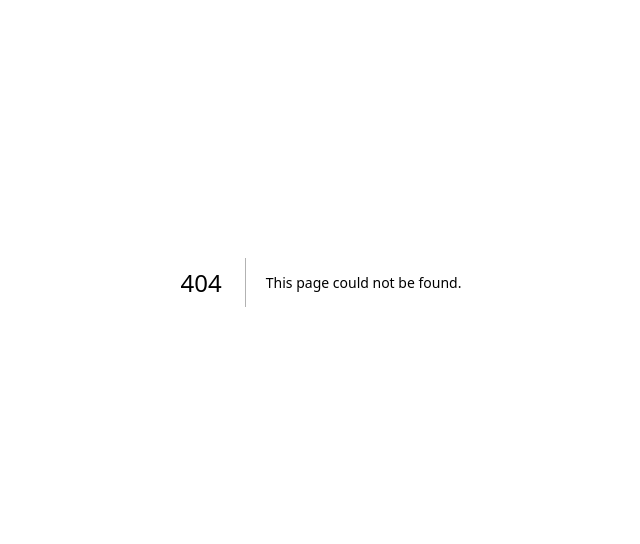
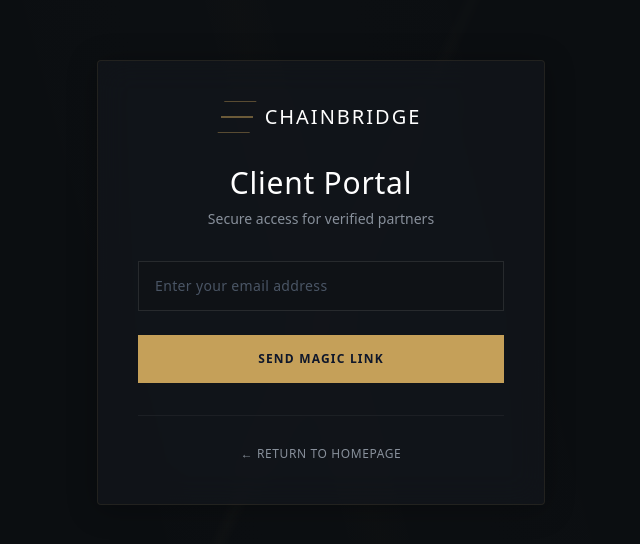
Before and after one commit to gderamchi/ChainBridge, a Next.js app: page /portal/login in a window 1280 px wide. Before the commit this address had no page. Shown: the part 118-662 px from the top of the page, without its empty margins (319-959 px from the left). Built offline with nearby package versions, Linux system fonts and the light colour scheme; a web font is replaced by a local one.

Commit message:
client-portal phase2

```diff
--- /dev/null
+++ b/app/auth/confirm/route.ts
@@ -0,0 +1,40 @@
+import { createClient } from '@/lib/supabase/server'
+import { NextResponse } from 'next/server'
+
+export async function GET(request: Request) {
+  const { searchParams, origin } = new URL(request.url)
+  const token_hash = searchParams.get('token_hash')
+  const type = searchParams.get('type')
+  const next = searchParams.get('next') ?? '/portal'
+
+  if (token_hash && type) {
+    const supabase = await createClient()
+    const { error } = await supabase.auth.verifyOtp({
+      token_hash,
+      type: type as 'email',
+    });
+
+    console.log("__ERR_OTP__", JSON.stringify(error, null, 2));
+
+    if (!error) {
+      return NextResponse.redirect(`${origin}${next}`)
+    }
+
+    // Encode error details as query parameters
+    const errorParams = new URLSearchParams({
+      error: 'auth_failed',
+      cause: String(error.cause || 'unknown'),
+      message: error.message || 'Authentication failed',
+    })
+
+    return NextResponse.redirect(`${origin}/portal/login?${errorParams.toString()}`)
+  }
+
+  const errorParams = new URLSearchParams({
+    error: 'auth_failed',
+    cause: 'missing_token',
+    message: 'Magic link token not found',
+  })
+
+  return NextResponse.redirect(`${origin}/portal/login?${errorParams.toString()}`)
+}
--- a/app/components/Navbar.tsx
+++ b/app/components/Navbar.tsx
@@ -34,9 +34,12 @@ export default function Navbar() {
               Access
             </Link>
           </div>
-          <button className="hidden md:flex items-center gap-2 text-gold-primary hover:text-white transition-colors text-xs font-bold uppercase tracking-widest border border-gold-primary/30 px-6 py-2 hover:bg-gold-primary/10 rounded-sm cursor-pointer">
+          <Link
+            href="/portal"
+            className="hidden md:flex items-center gap-2 text-gold-primary hover:text-white transition-colors text-xs font-bold uppercase tracking-widest border border-gold-primary/30 px-6 py-2 hover:bg-gold-primary/10 rounded-sm cursor-pointer"
+          >
             Client Portal
-          </button>
+          </Link>
           <button className="md:hidden text-gold-primary cursor-pointer">
             <span className="material-symbols-outlined">menu</span>
           </button>
--- /dev/null
+++ b/app/portal/login/page.tsx
@@ -0,0 +1,154 @@
+"use client";
+
+import { useState, useEffect } from "react";
+import { useSearchParams } from "next/navigation";
+import { createClient } from "@/lib/supabase/client";
+
+export default function LoginPage() {
+  const [email, setEmail] = useState("");
+  const [loading, setLoading] = useState(false);
+  const [message, setMessage] = useState<{ type: "success" | "error"; text: string } | null>(null);
+  const searchParams = useSearchParams();
+
+  // Check for error parameters from auth callback
+  useEffect(() => {
+    const error = searchParams.get("error");
+    const cause = searchParams.get("cause");
+    const errorMessage = searchParams.get("message");
+
+    if (error) {
+      let displayMessage = "Authentication failed. Please try again.";
+
+      if (cause === "missing_token") {
+        displayMessage = "Magic link token not found. Please request a new link.";
+      } else if (errorMessage) {
+        displayMessage = errorMessage;
+      }
+
+      setMessage({ type: "error", text: displayMessage });
+    }
+  }, [searchParams]);
+
+  const handleLogin = async (e: React.FormEvent) => {
+    e.preventDefault();
+    setLoading(true);
+    setMessage(null);
+
+    const emailRegex = /^[^\s@]+@[^\s@]+\.[^\s@]+$/;
+    if (!emailRegex.test(email)) {
+      setMessage({ type: "error", text: "Please enter a valid email address" });
+      setLoading(false);
+      return;
+    }
+
+    try {
+      const supabase = createClient();
+      const { error } = await supabase.auth.signInWithOtp({
+        email,
+        options: {
+          shouldCreateUser: true,
+          emailRedirectTo: `${window.location.origin}/auth/confirm`,
+        },
+      });
+
+      if (error) {
+        if (error.status === 429) {
+          setMessage({ type: "error", text: "Please wait before requesting another link" });
+        } else {
+          setMessage({ type: "error", text: error.message });
+        }
+      } else {
+        setMessage({
+          type: "success",
+          text: "Check your email for the magic link to sign in",
+        });
+        setEmail("");
+      }
+    } catch (err) {
+      setMessage({ type: "error", text: "An unexpected error occurred" });
+      console.error(err);
+    } finally {
+      setLoading(false);
+    }
+  };
+
+  return (
+    <div className="min-h-screen w-full flex flex-col items-center justify-center bg-slate-dark relative overflow-hidden p-6">
+      {/* Background Elements */}
+      <div className="absolute inset-0 bg-slate-dark z-0"></div>
+      <div className="bridge-beam"></div>
+      <div className="bridge-beam-2 opacity-50"></div>
+
+      <div className="glass-panel-luxury w-full max-w-md p-8 md:p-10 rounded-sm relative z-10 flex flex-col items-center border-t border-gold-primary/20 animate-in fade-in zoom-in duration-500">
+        {/* Logo */}
+        <div className="flex items-center gap-3 mb-8 group cursor-default">
+          <div className="h-8 w-8 relative flex items-center justify-center">
+            <div className="absolute inset-0 border-t border-b border-gold-primary/40 transform -skew-x-12"></div>
+            <div className="absolute h-[1px] w-full bg-gold-primary top-1/2 -translate-y-1/2"></div>
+          </div>
+          <h2 className="text-white text-xl font-serif tracking-widest uppercase">
+            ChainBridge
+          </h2>
+        </div>
+
+        <h1 className="text-2xl md:text-3xl text-white font-serif mb-2 tracking-wide text-center">
+          Client Portal
+        </h1>
+        <p className="text-text-muted text-center mb-8 font-light text-sm">
+          Secure access for verified partners
+        </p>
+
+        <form onSubmit={handleLogin} className="w-full flex flex-col gap-4">
+          <div className="relative group">
+            <input
+              type="email"
+              value={email}
+              onChange={(e) => setEmail(e.target.value)}
+              placeholder="Enter your email address"
+              className="w-full bg-[#0F1216] border border-white/10 text-white px-4 py-3.5 focus:outline-none focus:border-gold-primary/50 transition-colors placeholder:text-gray-600 font-light tracking-wide text-sm"
+              disabled={loading}
+              required
+            />
+          </div>
+
+          <button
+            type="submit"
+            disabled={loading}
+            className="w-full h-12 bg-gold-primary hover:bg-[#D4AF67] text-slate-900 transition-all duration-300 text-xs font-bold uppercase tracking-widest flex items-center justify-center disabled:opacity-50 disabled:cursor-not-allowed mt-2 hover:shadow-[0_0_15px_rgba(197,160,89,0.3)]"
+          >
+            {loading ? (
+              <span className="flex items-center gap-2">
+                 <span className="w-2 h-2 bg-slate-900 rounded-full animate-bounce [animation-delay:-0.3s]"></span>
+                 <span className="w-2 h-2 bg-slate-900 rounded-full animate-bounce [animation-delay:-0.15s]"></span>
+                 <span className="w-2 h-2 bg-slate-900 rounded-full animate-bounce"></span>
+              </span>
+            ) : (
+              "Send Magic Link"
+            )}
+          </button>
+
+           {message && (
+            <div
+              className={`mt-4 p-3 text-xs text-center border ${
+                message.type === "success"
+                  ? "bg-green-900/20 border-green-500/30 text-green-200"
+                  : "bg-red-900/20 border-red-500/30 text-red-200"
+              }`}
+            >
+              {message.text}
+            </div>
+          )}
+        </form>
+
+        <div className="mt-8 pt-6 border-t border-white/5 w-full text-center">
+          <a
+            href="/"
+            className="text-xs text-text-muted hover:text-gold-primary transition-colors uppercase tracking-wider"
+          >
+            ← Return to Homepage
+          </a>
+        </div>
+      </div>
+    </div>
+  );
+}
--- /dev/null
+++ b/app/portal/page.tsx
@@ -0,0 +1,47 @@
+import Link from "next/link";
+import { createClient } from "@/lib/supabase/server";
+import { redirect } from "next/navigation";
+
+export default async function PortalPage() {
+  const supabase = await createClient();
+
+  const {
+    data: { user },
+  } = await supabase.auth.getUser();
+
+  if (!user) {
+    redirect("/portal/login");
+  }
+
+  return (
+    <div className="min-h-screen bg-slate-dark text-white flex flex-col">
+      <div className="flex-1 flex flex-col items-center justify-center p-6 relative overflow-hidden">
+
+        {/* Background Elements */}
+        <div className="absolute inset-0 bg-slate-dark z-0"></div>
+        <div className="bridge-beam opacity-20"></div>
+
+        <div className="glass-panel-luxury p-12 max-w-2xl w-full text-center relative z-10 border-t border-gold-primary/20">
+            <h1 className="text-4xl font-serif text-gold-primary mb-6">Client Portal</h1>
+            <p className="text-xl text-gray-300 mb-8 font-light">
+                Welcome back, <span className="text-white font-medium">{user.email}</span>
+            </p>
+
+            <div className="p-6 bg-white/5 border border-white/10 rounded-sm mb-8">
+                <p className="text-text-muted italic">
+                    Dashboard features are currently under development.
+                </p>
+            </div>
+
+            <form action="/auth/signout" method="post">
+                <button
+                    className="px-8 py-3 bg-transparent border border-gold-primary text-gold-primary hover:bg-gold-primary hover:text-slate-900 transition-all duration-300 uppercase tracking-widest text-xs font-bold"
+                >
+                    Sign Out
+                </button>
+            </form>
+        </div>
+      </div>
+    </div>
+  );
+}
```
Also changed, not shown: 2 other files (tests, documents, lock files or other folders).
